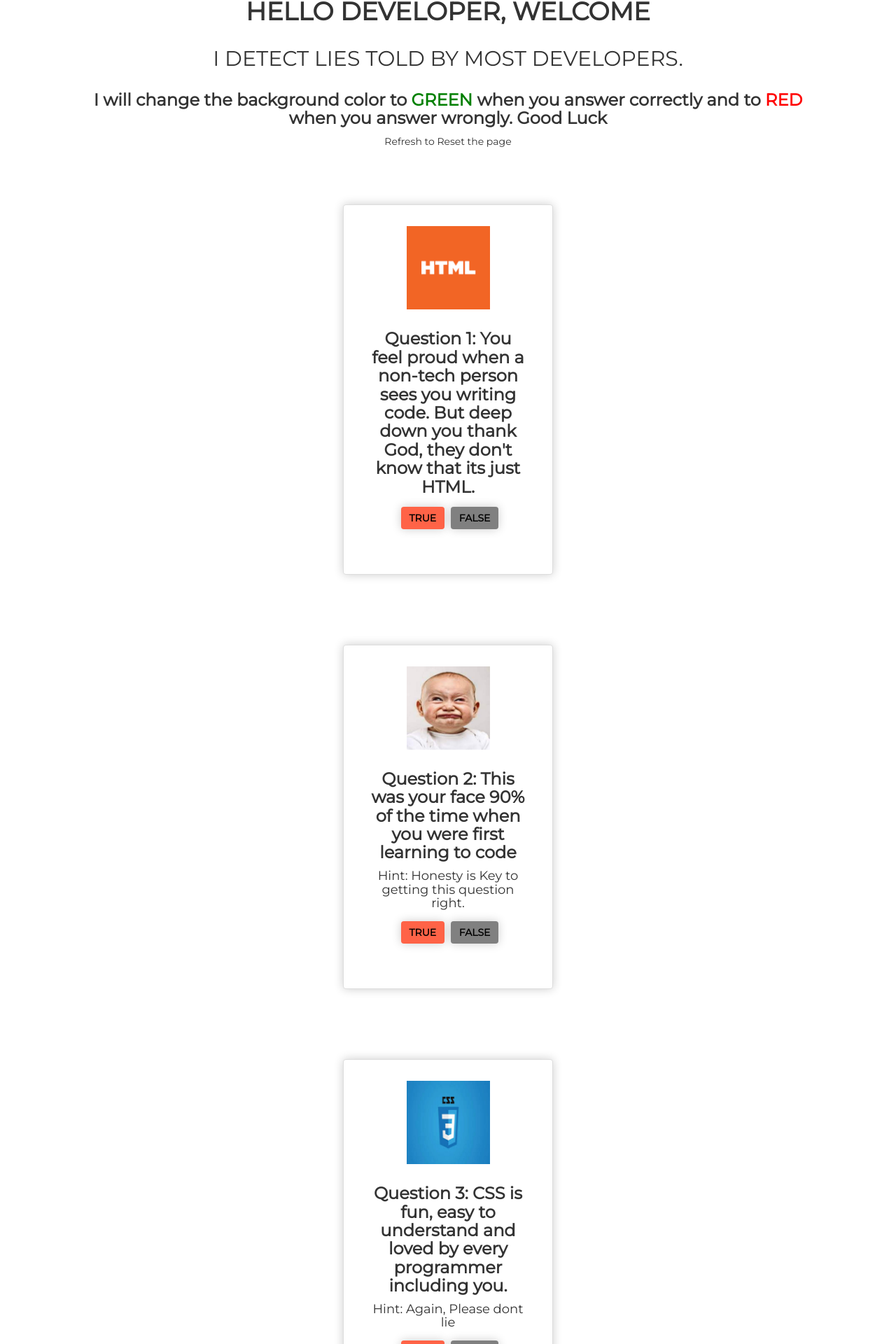
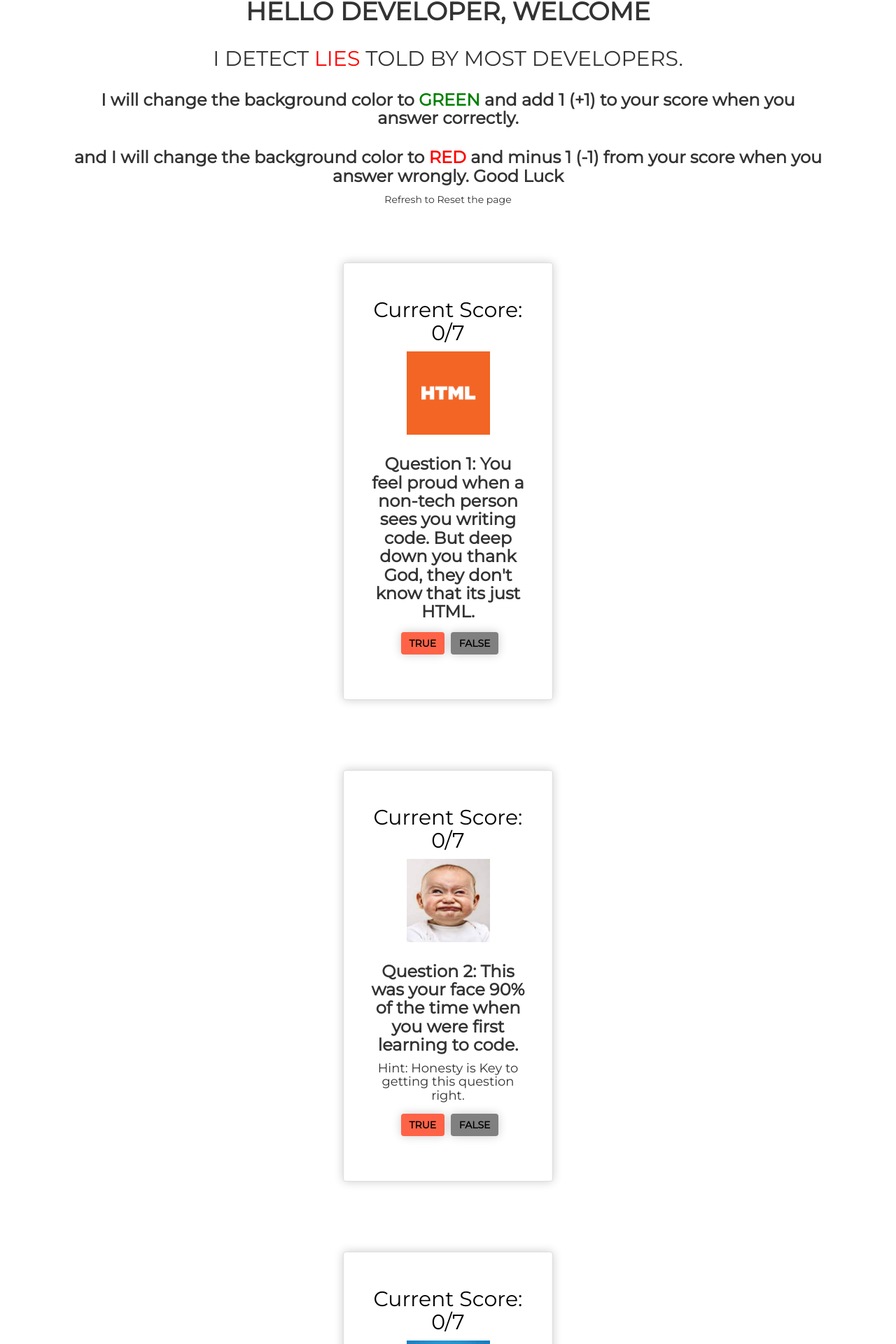
Before and after one commit to randyelorm/Lie-Detector, a React (Create React App) app: page / in a window 1280 px wide. Shown: the part 53-1973 px from the top of the page at 70% size. Built offline with nearby package versions, Linux system fonts and the light colour scheme.

Commit message:
final update

```diff
--- a/src/Components/likecompo/LikeCompo.jsx
+++ b/src/Components/likecompo/LikeCompo.jsx
@@ -1,4 +1,7 @@
 import React, {useState} from 'react';
+
+
+
 import "./styles.css"
 import Image1 from "../../Images/html.png"
 import Image2 from "../../Images/baby.jpeg"
@@ -21,6 +24,14 @@ const LikeCompo = () => {
 
 
    const [score, setScore] = useState (0)
+
+   const[firstdisabled, setFirstDisabled] = useState(false)
+   const[seconddisabled, setSecondDisabled] = useState(false)
+   const[thirddisabled, setThirdDisabled] = useState(false)
+   const[fourthdisabled, setFourthDisabled] = useState(false)
+   const[fifthdisabled, setFifthDisabled] = useState(false)
+   const[sixthdisabled, setSixthDisabled] = useState(false)
+   const[seventhdisabled, setSeventhDisabled] = useState(false)
 
 
 
@@ -56,6 +67,7 @@ const LikeCompo = () => {
 
 
 
+
             // Truth1
    const truthFunction1 = (event) =>{
 
@@ -64,6 +76,9 @@ const LikeCompo = () => {
             setWrong(" ")
             event.preventDefault();
             setScore (score + 1)
+            setFirstDisabled (true)
+
+
    }
 
         // Truth2
@@ -74,6 +89,9 @@ const LikeCompo = () => {
     setWrongFace(" ")
     event.preventDefault();
     setScore (score + 1)
+    setSecondDisabled (true)
+
+
 
 }
 
@@ -84,7 +102,9 @@ const LikeCompo = () => {
             setCorrectCSS("I LIKE YOU!!!")
             setWrongCSS("")
             setScore (score + 1)
-            event.preventDefault();
+            setThirdDisabled (true)
+
+
         }
 
 
@@ -96,17 +116,19 @@ const LikeCompo = () => {
             setFourthColor(correctColor)
             setScore (score + 1)
             event.preventDefault();
+            setFourthDisabled (true)
       }
 
 
         // Truth 5
 
         const truthFunction5 = (event) =>{
-            setCorrectStack("Of Course we all do.")
+            setCorrectStack("Imagine life without uncle Stack")
             setWrongStack (" ")
             setFifthColor(correctColor)
             setScore (score + 1)
             event.preventDefault();
+            setFifthDisabled (true)
       }
 
 
@@ -118,6 +140,7 @@ const LikeCompo = () => {
             setScore (score + 1)
             setSixthColor(correctColor)
             event.preventDefault();
+            setSixthDisabled (true)
       }
 
 
@@ -128,7 +151,7 @@ const LikeCompo = () => {
             setWrongHack("")
             setSeventhColor(correctColor)
             setScore (score + 1)
-
+            setSeventhDisabled (true)
             event.preventDefault();
       }
 
@@ -145,6 +168,7 @@ const LikeCompo = () => {
             setCorrect (" ")
             setScore (score - 1)
             event.preventDefault();
+            setFirstDisabled (true)
 
 
         }
@@ -156,6 +180,7 @@ const LikeCompo = () => {
             setCorrectFace ("")
             setScore (score - 1)
             event.preventDefault();
+            setSecondDisabled (true)
 
 
         }
@@ -167,6 +192,7 @@ const LikeCompo = () => {
             setCorrectCSS(" ")
             setScore (score - 1)
             event.preventDefault();
+            setThirdDisabled (true)
 
 
         }
@@ -179,6 +205,7 @@ const LikeCompo = () => {
             setCorrectChelsea(" ")
             setScore (score - 1)
             event.preventDefault();
+            setFourthDisabled (true)
 
 
         }
@@ -186,11 +213,12 @@ const LikeCompo = () => {
 
           // wrong5
           const WrongFunction5 = (event) =>{
-            setFourthColor(WrongColor)
-            setWrongStack("")
+            setFifthColor(WrongColor)
+            setWrongStack("A big liar just clicked this button.")
             setCorrectStack(" ")
 
             event.preventDefault();
+            setFifthDisabled (true)
 
 
         }
@@ -202,6 +230,7 @@ const LikeCompo = () => {
             setCorrectSolve(" ")
             setScore (score - 1)
             event.preventDefault();
+            setSixthDisabled (true)
 
 
         }
@@ -213,10 +242,10 @@ const LikeCompo = () => {
             setCorrectHack(" ")
             setScore (score - 1)
             event.preventDefault();
+            setSeventhDisabled (true)
 
 
         }
-
 
 
 
@@ -227,16 +256,18 @@ const LikeCompo = () => {
     <div className ="everything"  >
 
             <h1 class ="text-center">HELLO DEVELOPER, WELCOME</h1>
-                    <h2 class ="text-center">I DETECT LIES TOLD BY MOST DEVELOPERS.</h2>
-           <h3 className ="text-center">I will change the background color to <span className ="green">GREEN</span>  when you answer correctly and to <span className ="red">RED</span> when you answer wrongly. Good Luck</h3>
+                    <h2 class ="text-center">I DETECT <span style ={{color:"red"}}>LIES</span>  TOLD BY MOST DEVELOPERS.</h2>
+           <h3 className ="text-center">I will change the background color to <span className ="green">GREEN</span> and add 1 (+1) to your score when you answer correctly. </h3>
+           <h3 className ="text-center"> and I will change the background color to <span className ="red">RED</span> and minus 1 (-1) from your score when you answer wrongly. Good Luck</h3>
            <p className ="text-center">Refresh to Reset the page</p>
 
         <section className= "like_box">
                         {/* Thumbnail 1 */}
                     <div className="row">
                     <div className="">
+
                         <div className="thumbnail" style= {{ backgroundColor: firstcolor }}>
-
+                        <h2 style = {{color:"black"}}>Current Score: {score}/7 </h2>
                         <img src={Image1} className = "Images img-responsive" alt="..."/>
                         <div className="caption">
                             <h3 >
@@ -247,7 +278,7 @@ const LikeCompo = () => {
 
 
 
-                            <p><a href="#" className="btn btn-primary True-btn" role="button" onClick={truthFunction1}> TRUE </a> <a href="#" className="btn btn-default False-btn" role="button" onClick={WrongFunction1}>FALSE</a></p>
+                            <button className="btn btn-primary True-btn" role="button" onClick={truthFunction1} disabled ={firstdisabled} > TRUE </button> <button className="btn btn-default False-btn" role="button" onClick={WrongFunction1} disabled ={firstdisabled} >FALSE</button>
                             <h1 className ="text-center" style ={{color:"white"}}>{Correct}</h1>
                             <h1 className ="text-center" style ={{color:"white"}}>{wrong}</h1>
                         </div>
@@ -259,12 +290,12 @@ const LikeCompo = () => {
                 <div className="row">
                     <div className="">
                         <div className="thumbnail" style= {{ backgroundColor: secondcolor }} >
-
+                        <h2 style = {{color:"black"}}>Current Score: {score}/7 </h2>
                         <img src={Image2} className ="Images" alt="..."/>
                         <div className="caption">
-                            <h3> Question 2: This was your face 90% of the time when you were first learning to code</h3>
+                            <h3> Question 2: This was your face 90% of the time when you were first learning to code.</h3>
                             <h4>Hint: Honesty is Key to getting this question right.</h4>
-                            <p><a href="#" className="btn btn- True-btn" role="button" onClick={truthFunction2}>TRUE</a> <a href="#" className="btn btn-default False-btn" role="button"onClick={WrongFunction2}>FALSE</a></p>
+                            <button className="btn btn- True-btn" role="button" onClick={truthFunction2} disabled ={seconddisabled} >TRUE</button> <button href="#" className="btn btn-default False-btn" role="button"onClick={WrongFunction2} disabled ={seconddisabled} >FALSE</button>
                             <h1 className ="text-center" style ={{color:"white"}}>{Correct2} </h1>
                             <h1 className ="text-center" style ={{color:"white"}}>{wrong2}</h1>
                         </div>
@@ -276,12 +307,12 @@ const LikeCompo = () => {
             <div className="row">
                 <div className="">
                     <div className="thumbnail" style= {{ backgroundColor: thirdcolor }}>
-
+                    <h2 style = {{color:"black"}}>Current Score: {score}/7 </h2>
                     <img src= {Image3} className ="Images" alt="..."/>
                     <div className="caption">
                         <h3>Question 3: CSS is fun, easy to understand and loved by every programmer including you.</h3>
                         <h4>Hint: Again, Please dont lie</h4>
-                        <p><a href="#" className="btn btn- True-btn" role="button" onClick={WrongFunction3}>TRUE</a> <a href="#" className="btn btn-default False-btn" role="button" onClick={truthFunction3}>FALSE</a></p>
+                        <button href="#" className="btn btn- True-btn" role="button" onClick={WrongFunction3} disabled ={thirddisabled} >TRUE</button> <button className="btn btn-default False-btn" role="button" onClick={truthFunction3} disabled ={thirddisabled} >FALSE </button>
                         <h1 className ="text-center" style ={{color:"white"}}   >{Correct3}</h1>
                         <h1 className ="text-center" style ={{color:"white"}}> {wrong3}  </h1>
                     </div>
@@ -293,12 +324,12 @@ const LikeCompo = () => {
                 <div className="row">
                 <div className="">
                     <div className="thumbnail" style= {{ backgroundColor: fourthcolor }}>
-
+                    <h2 style = {{color:"black"}}>Current Score: {score}/7 </h2>
                     <img src={Image4} className ="Images"alt="..."/>
                     <div className="caption">
                         <h3>Question 4: You watch an inidan on Youtube at least a month.</h3>
 
-                        <p><a href="#" className="btn btn- True-btn" role="button"  onClick={truthFunction4}>TRUE</a> <a href="#" className="btn btn-default False-btn" role="button" onClick={WrongFunction4}>NEVER</a></p>
+                        <button className="btn btn- True-btn" role="button"  onClick={truthFunction4} disabled ={fourthdisabled} >TRUE</button> <button href="#" className="btn btn-default False-btn" role="button" onClick={WrongFunction4} disabled ={fourthdisabled} >NEVER</button>
                         <h1 className ="text-center" style ={{color:"white"}}>{Correct4}</h1>
                         <h1 className ="text-center" style ={{color:"white"}}> {wrong4}  </h1>
                     </div>
@@ -311,12 +342,12 @@ const LikeCompo = () => {
                 <div className="row">
                 <div className="">
                     <div className="thumbnail" style= {{ backgroundColor: fifthcolor }}>
-
+                    <h2 style = {{color:"black"}}>Current Score: {score}/7 </h2>
                     <img src={Image5} className= "Images"/>
                     <div className="caption">
-                        <h3> Question 5: You copy code you dont understand from stackoverflow to make your code work</h3>
-                        <h4>Hint:The lying button doesn't work on this question. </h4>
-                        <p><a href="#" className="btn btn- True-btn" role="button" onClick={truthFunction5}>AUTOMATICALLY TRUE</a> <a href="#" className="btn btn-default False-btn" role="button" onClick ={WrongFunction5}>LIARS SHOULD CLICK THIS</a></p>
+                        <h3> Question 5: You copy code you dont understand from stackoverflow to make your code work.</h3>
+
+                        <button disabled ={fifthdisabled}  className="btn btn- True-btn" role="button" onClick={truthFunction5}>AUTOMATICALLY TRUE</button> <button className="btn btn-default False-btn" role="button" onClick ={WrongFunction5} disabled ={fifthdisabled} >LIARS SHOULD CLICK THIS </button>
                         <h1 className ="text-center" style ={{color:"white"}}>{Correct5}</h1>
                         <h1 className ="text-center" style ={{color:"white"}}>{wrong5}</h1>
                     </div>
@@ -330,12 +361,12 @@ const LikeCompo = () => {
                 <div className="row">
                 <div className="">
                     <div className="thumbnail" style= {{ backgroundColor: sixthcolor }}>
-
+                    <h2 style = {{color:"black"}}>Current Score: {score}/7 </h2>
                     <img src={Image6}alt="..."/>
                     <div className="caption">
-                        <h3> Question 6: You are learning to code because you really love to solve problems and not because of the money</h3>
+                        <h3> Question 6: You are learning to code because you really love to solve problems and not because of the money.</h3>
                         <h4>Hint: Remember your frustrated face when you cant find a simple bug and answer accordingly.</h4>
-                        <p><a href="#" className="btn btn- True-btn" role="button" onClick={WrongFunction6}>True</a> <a href="#" className="btn btn-default False-btn" role="button" onClick={truthFunction6}>False</a></p>
+                        <button href="#" className="btn btn- True-btn" role="button" onClick={WrongFunction6} disabled ={sixthdisabled} >True</button> <button href="#" className="btn btn-default False-btn" role="button" onClick={truthFunction6} disabled ={sixthdisabled} >False</button>
                         <h1 className ="text-center" style ={{color:"white"}}>{Correct6}</h1>
                         <h1 className ="text-center" style ={{color:"white"}}> {wrong6}  </h1>
                     </div>
@@ -348,21 +379,22 @@ const LikeCompo = () => {
                 <div className="row">
                 <div className="">
                     <div className="thumbnail" style= {{ backgroundColor: seventhcolor }}>
-
+                    <h2 style = {{color:"black"}}>Current Score: {score}/7 </h2>
                     <img src={Image7}/>
                     <div className="caption">
                         <h3>Question 7: You decided to learn how to code because you thought you will be become a hacker but you ended becoming at expert at copying and pasting. </h3>
                         <p></p>
-                        <p><a href="#" className="btn btn- True-btn" role="button" onClick={truthFunction7}>True</a> <a href="#" className="btn btn-default False-btn" role="button" onClick={WrongFunction7}>False</a></p>
+                        <button href="#" className="btn btn- True-btn" role="button" onClick={truthFunction7} disabled ={seventhdisabled} >True</button> <button className="btn btn-default False-btn" role="button" onClick={WrongFunction7} disabled ={seventhdisabled} >False</button>
                         <h1 className ="text-center" style ={{color:"white"}}   >{Correct7}</h1>
                         <h1 className ="text-center" style ={{color:"white"}}> {wrong7}  </h1>
                     </div>
                     </div>
                 </div>
                 </div>
+                <h1 className ="text-center">YOUR FINAL IS SCORE: {score}/7</h1>
+                <h2 className = "text-center">REFRESH TO RESTART</h2>
                 </section>
 
-                <h1 className ="text-center">YOUR IS SCORE: {score} / 7</h1>
 
 
 
```
